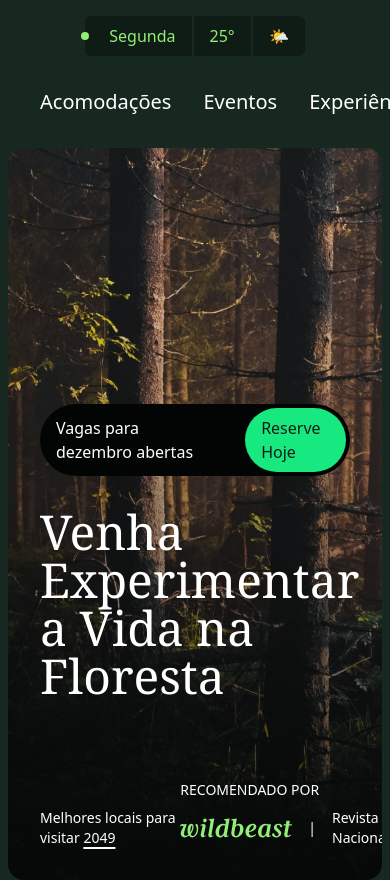
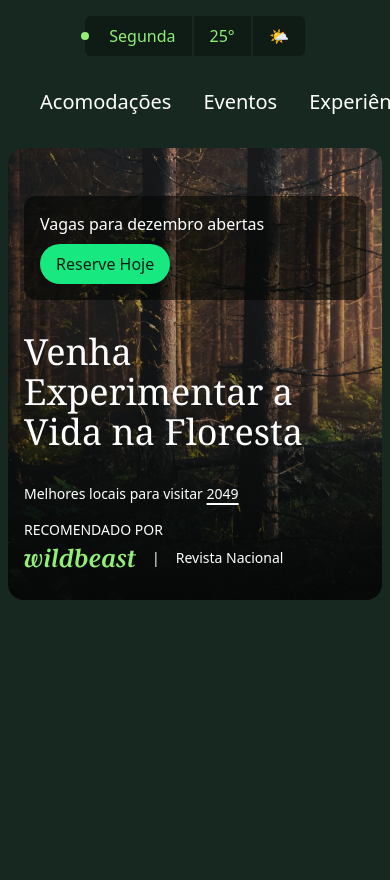
Before and after one commit to helitonns/forest, a website: page src/index.html in a window 390 px wide. Shown: the top 880 px of the page. After the commit the page ends 844 px from the top, so only its background shows below. Drawn offline with Linux system fonts and the light colour scheme.

Commit message:
Introducao 2

```diff
--- a/src/index.html
+++ b/src/index.html
@@ -35,17 +35,18 @@
   </header>
 
   <main class="container">
-    <div class="text-white relative px-8 pb-8 pt-64 rounded-2xl overflow-hidden bg-gradient-to-t from-verde-950/80">
+    <div class="text-white relative px-8 pb-8 pt-64 rounded-2xl overflow-hidden bg-gradient-to-t from-verde-950/80 max-sm:pt-12 max-sm:px-4">
       <img class="absolute inset-0 size-full object-cover -z-10" src="./img/floresta.jpg" alt="Floresta">
-      <div class="bg-verde-950 inline-flex gap-8 mb-8 items-center py-1 pl-4 pr-1 rounded-full">
+      <div class="bg-verde-950/60 rounded-xl flex flex-col items-start gap-2 p-4 mb-8 sm:gap-8
+      sm:items-center sm:py-1 sm:pl-4 sm:pr-1 sm:bg-verde-950  sm:inline-flex sm:flex-row  sm:rounded-full ">
         Vagas para dezembro abertas
         <a class="bg-verde-400 text-verde-900 px-4 py-2 inline-block rounded-full" href="/">Reserve Hoje</a>
       </div>
 
-      <h1 class="font-serif max-w-screen-sm text-5xl text-balance mb-20">Venha Experimentar a Vida na Floresta</h1>
+      <h1 class="font-serif max-w-screen-sm text-4xl sm:text-5xl text-balance mb-8 sm:mb-20">Venha Experimentar a Vida na Floresta</h1>
 
-      <div class="text-sm flex justify-between items-end">
-        <p>Melhores locais para visitar <a class="underline underline-offset-4 decoration-2 hover:no-underline" href="/">2049</a></p>
+      <div class="text-sm sm:flex justify-between items-end">
+        <p class="max-sm:mb-4">Melhores locais para visitar <a class="underline underline-offset-4 decoration-2 hover:no-underline" href="/">2049</a></p>
         <div >
           <p class="uppercase mb-2">Recomendado por</p>
           <p class="flex items-center gap-4">
```
Also changed, not shown: src/output.css.
